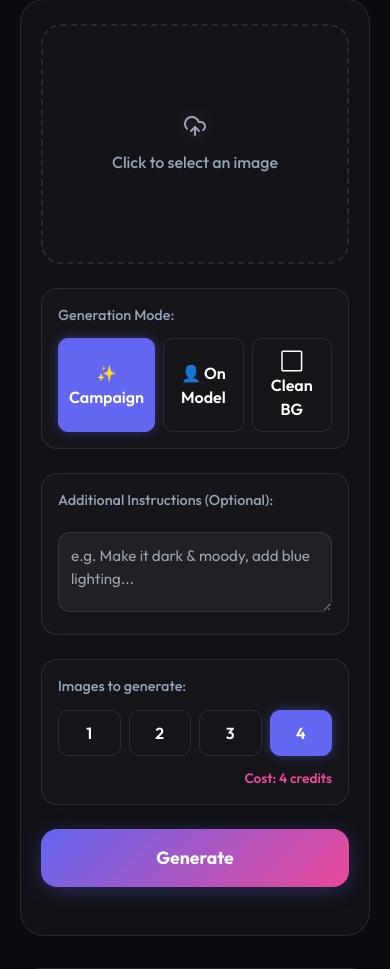
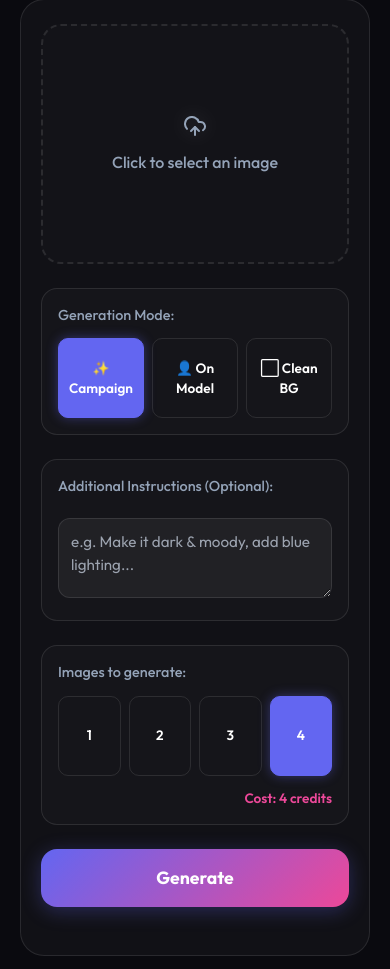
Before and after one commit to Akramzenibaa/AI-shooter-django, a Django app: page /app/ in a window 390 px wide. Shown: the part 269-1238 px from the top of the page. Run offline with Django 5.2, Linux system fonts and the light colour scheme; some libraries are stand-ins or nearby versions.

Commit message:
UI: Show credits text on mobile and equalize button sizes

```diff
--- a/static/css/styles.css
+++ b/static/css/styles.css
@@ -747,12 +747,16 @@ body {
     }
 
     /* Mobile Friendly Topbar Controls */
-    .desktop-only {
-        display: none;
+    .credit-count span.desktop-only {
+        display: inline !important;
+        /* Force "Credits" to show on mobile */
+        margin-left: 4px;
     }
 
     .credit-count {
         font-size: 0.9rem;
+        display: flex;
+        align-items: center;
     }
 
     .user span {
@@ -822,6 +826,29 @@ body {
         transform: translateY(0);
         background: rgba(0, 0, 0, 0.4);
     }
+
+    /* Equal size buttons for mobile */
+    .count .opts {
+        width: 100%;
+        display: grid !important;
+        grid-template-columns: repeat(4, 1fr) !important;
+    }
+
+    .count .mode-opts {
+        grid-template-columns: repeat(3, 1fr) !important;
+    }
+
+    .opt {
+        display: flex;
+        flex-direction: column;
+        align-items: center;
+        justify-content: center;
+        text-align: center;
+        width: 100%;
+        min-height: 80px;
+        font-size: 0.85rem;
+        padding: 8px 4px;
+    }
 }
 
 /* Animations */
```
